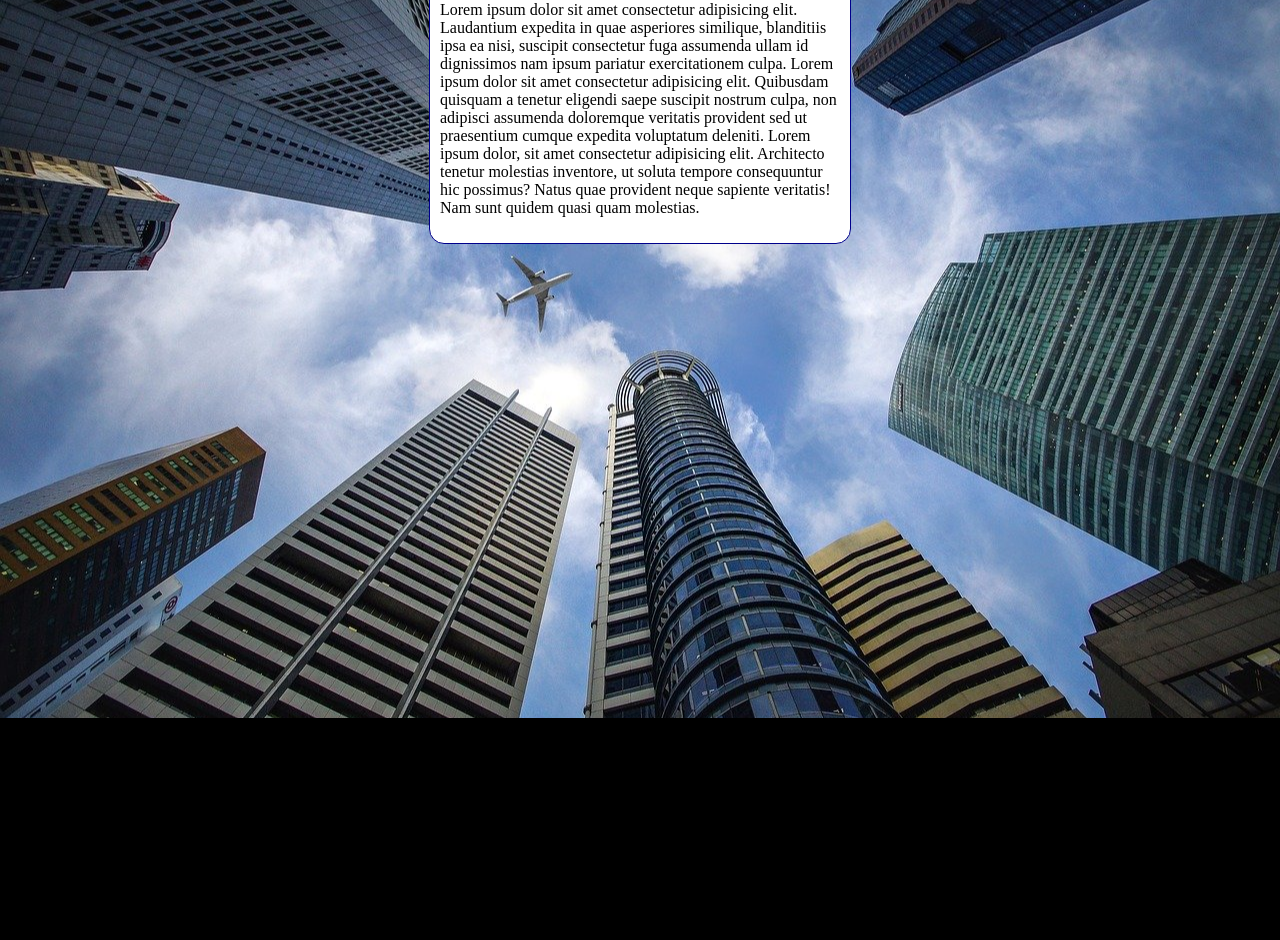
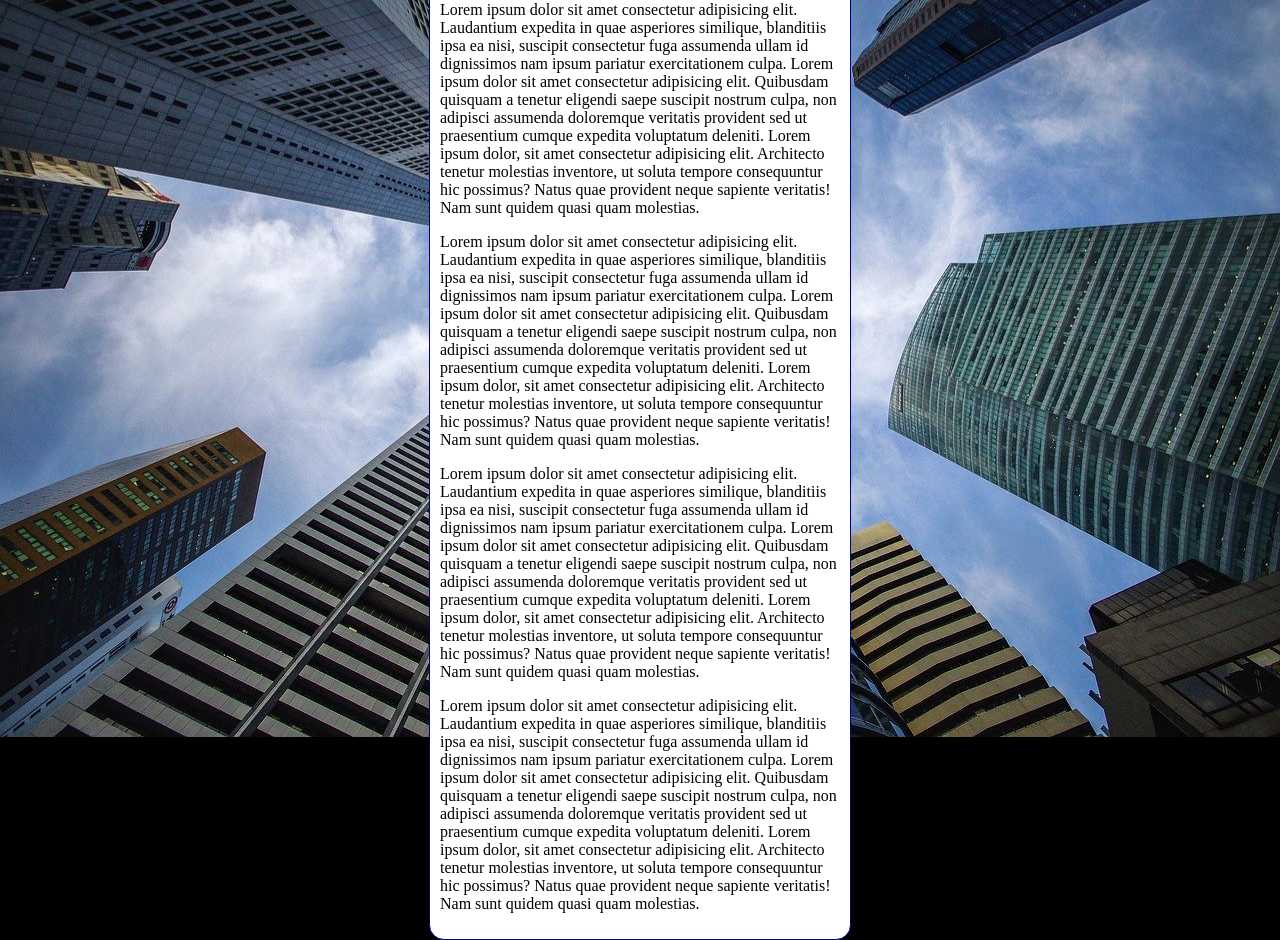
Before and after one commit to victor7z/html-css, a plain HTML site: page exercicios/ex022/fundo006.html in a window 1280 px wide. Shown: the part 98-1038 px from the top of the page. Before the commit the page ends 816 px from the top, so only its background shows below. Drawn offline with Linux system fonts and the light colour scheme.

Commit message:
Update fundo006.html

```diff
--- a/exercicios/ex022/fundo006.html
+++ b/exercicios/ex022/fundo006.html
@@ -30,6 +30,18 @@
             Lorem ipsum dolor sit amet consectetur adipisicing elit. Quibusdam quisquam a tenetur eligendi saepe suscipit nostrum culpa, non adipisci assumenda doloremque veritatis provident sed ut praesentium cumque expedita voluptatum deleniti.
             Lorem ipsum dolor, sit amet consectetur adipisicing elit. Architecto tenetur molestias inventore, ut soluta tempore consequuntur hic possimus? Natus quae provident neque sapiente veritatis! Nam sunt quidem quasi quam molestias.
         </P>
+        <P>Lorem ipsum dolor sit amet consectetur adipisicing elit. Laudantium expedita in quae asperiores similique, blanditiis ipsa ea nisi, suscipit consectetur fuga assumenda ullam id dignissimos nam ipsum pariatur exercitationem culpa.
+            Lorem ipsum dolor sit amet consectetur adipisicing elit. Quibusdam quisquam a tenetur eligendi saepe suscipit nostrum culpa, non adipisci assumenda doloremque veritatis provident sed ut praesentium cumque expedita voluptatum deleniti.
+            Lorem ipsum dolor, sit amet consectetur adipisicing elit. Architecto tenetur molestias inventore, ut soluta tempore consequuntur hic possimus? Natus quae provident neque sapiente veritatis! Nam sunt quidem quasi quam molestias.
+        </P>
+        <P>Lorem ipsum dolor sit amet consectetur adipisicing elit. Laudantium expedita in quae asperiores similique, blanditiis ipsa ea nisi, suscipit consectetur fuga assumenda ullam id dignissimos nam ipsum pariatur exercitationem culpa.
+            Lorem ipsum dolor sit amet consectetur adipisicing elit. Quibusdam quisquam a tenetur eligendi saepe suscipit nostrum culpa, non adipisci assumenda doloremque veritatis provident sed ut praesentium cumque expedita voluptatum deleniti.
+            Lorem ipsum dolor, sit amet consectetur adipisicing elit. Architecto tenetur molestias inventore, ut soluta tempore consequuntur hic possimus? Natus quae provident neque sapiente veritatis! Nam sunt quidem quasi quam molestias.
+        </P>
+        <P>Lorem ipsum dolor sit amet consectetur adipisicing elit. Laudantium expedita in quae asperiores similique, blanditiis ipsa ea nisi, suscipit consectetur fuga assumenda ullam id dignissimos nam ipsum pariatur exercitationem culpa.
+            Lorem ipsum dolor sit amet consectetur adipisicing elit. Quibusdam quisquam a tenetur eligendi saepe suscipit nostrum culpa, non adipisci assumenda doloremque veritatis provident sed ut praesentium cumque expedita voluptatum deleniti.
+            Lorem ipsum dolor, sit amet consectetur adipisicing elit. Architecto tenetur molestias inventore, ut soluta tempore consequuntur hic possimus? Natus quae provident neque sapiente veritatis! Nam sunt quidem quasi quam molestias.
+        </P>
     </main>
 
 </body>
```
